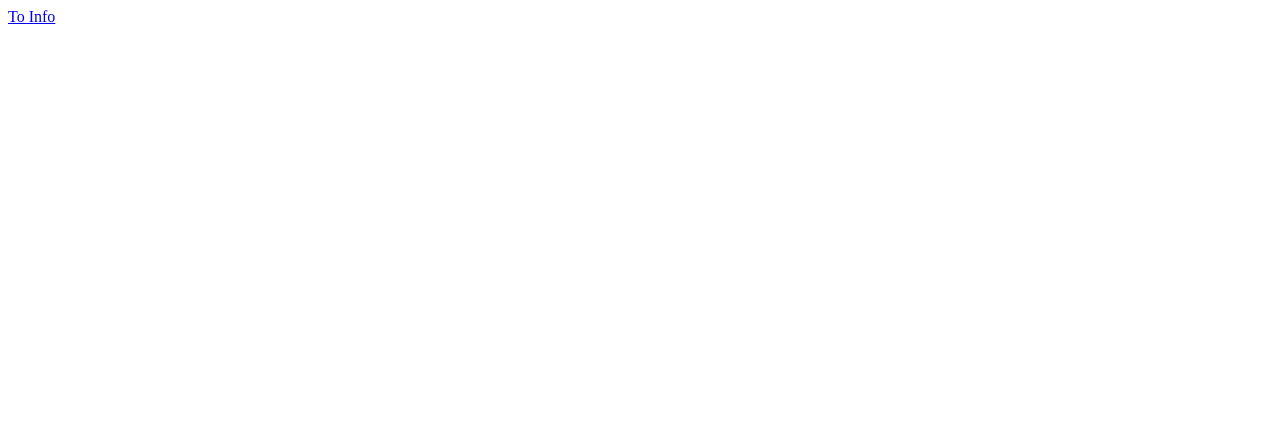
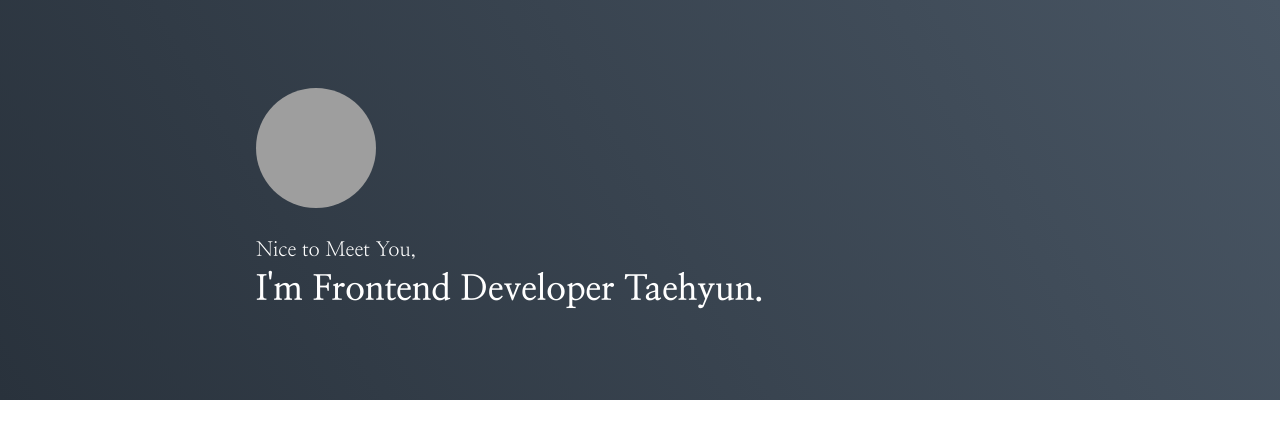
Before and after one commit to LLTae2/MyBlog, a Gatsby site: page / in a window 1280 px wide. Built offline with nearby package versions, Linux system fonts and the light colour scheme; Gatsby itself is replaced by a stand-in of ours; grey boxes are pictures that could not be loaded.

Commit message:
Create:: 소개 컴포넌트

```diff
--- /dev/null
+++ b/src/components/Main/Introduction.tsx
@@ -0,0 +1,47 @@
+import styled from '@emotion/styled'
+import { FunctionComponent } from 'react'
+import ProfileImage from './ProfileImage'
+
+const Background = styled.div`
+  width: 100%;
+  background-image: linear-gradient(60deg, #29323c 0%, #485563 100%);
+  color: #ffffff;
+`
+
+const Wrapper = styled.div`
+  display: flex;
+  flex-direction: column;
+  justify-content: center;
+  align-items: flex-start;
+  width: 768px;
+  height: 400px;
+  margin: 0 auto;
+`
+
+const SubTitle = styled.div`
+  font-size: 20px;
+  font-weight: 400;
+`
+
+const Title = styled.div`
+  margin-top: 5px;
+  font-size: 35px;
+  font-weight: 700;
+`
+
+const Introduction: FunctionComponent = function () {
+  return (
+    <Background>
+      <Wrapper>
+        <ProfileImage />
+
+        <div>
+          <SubTitle>Nice to Meet You,</SubTitle>
+          <Title>I'm Frontend Developer Taehyun.</Title>
+        </div>
+      </Wrapper>
+    </Background>
+  )
+}
+
+export default Introduction
--- a/src/pages/index.tsx
+++ b/src/pages/index.tsx
@@ -1,12 +1,20 @@
 import React, { FunctionComponent } from 'react'
-import Text from 'components/Text'
-import { Link } from 'gatsby'
+import styled from '@emotion/styled'
+import GlobalStyle from 'components/common/GlobalStyle'
+import Introduction from 'components/Main/Introduction'
+
+const Container = styled.div`
+  display: flex;
+  flex-direction: column;
+  height: 100%;
+`
 
 const IndexPage: FunctionComponent = function () {
   return (
-    <div>
-      <Link to="/info">To Info</Link>
-    </div>
+    <Container>
+      <GlobalStyle />
+      <Introduction />
+    </Container>
   )
 }
 
```
